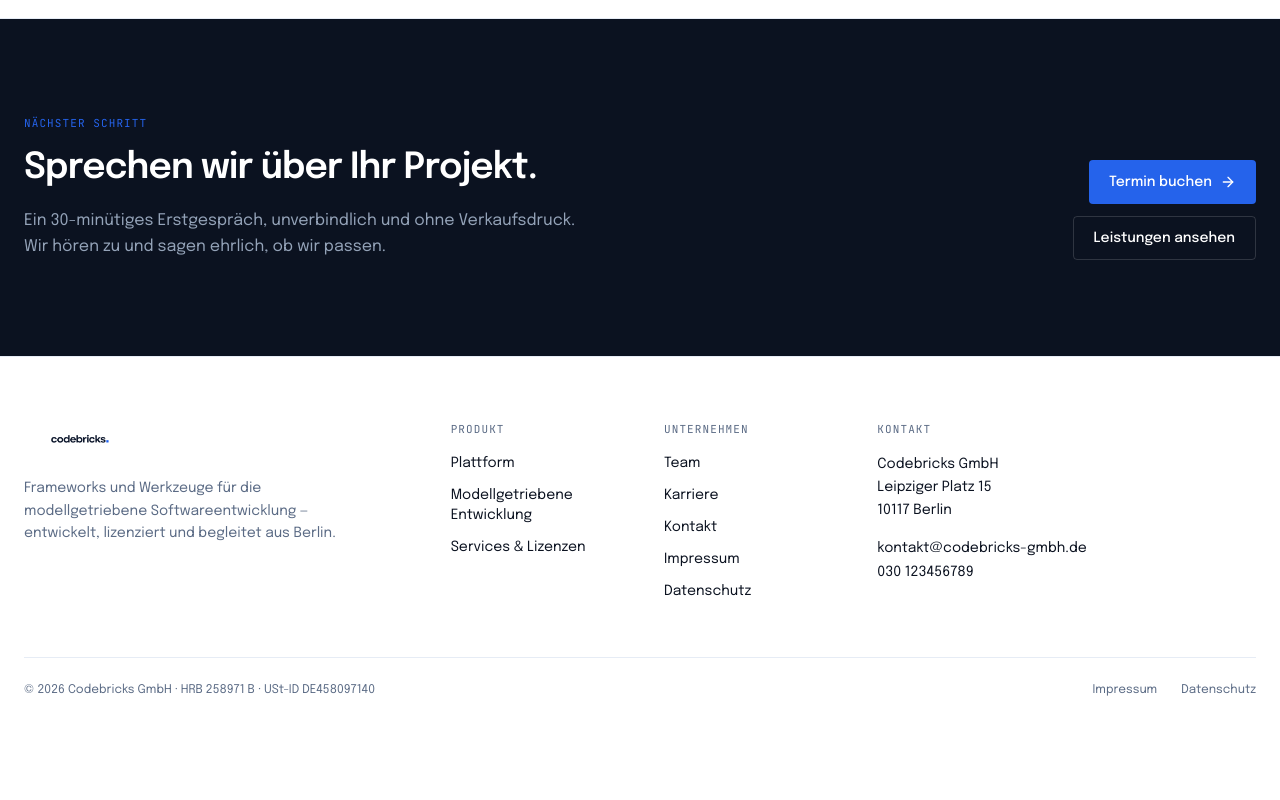
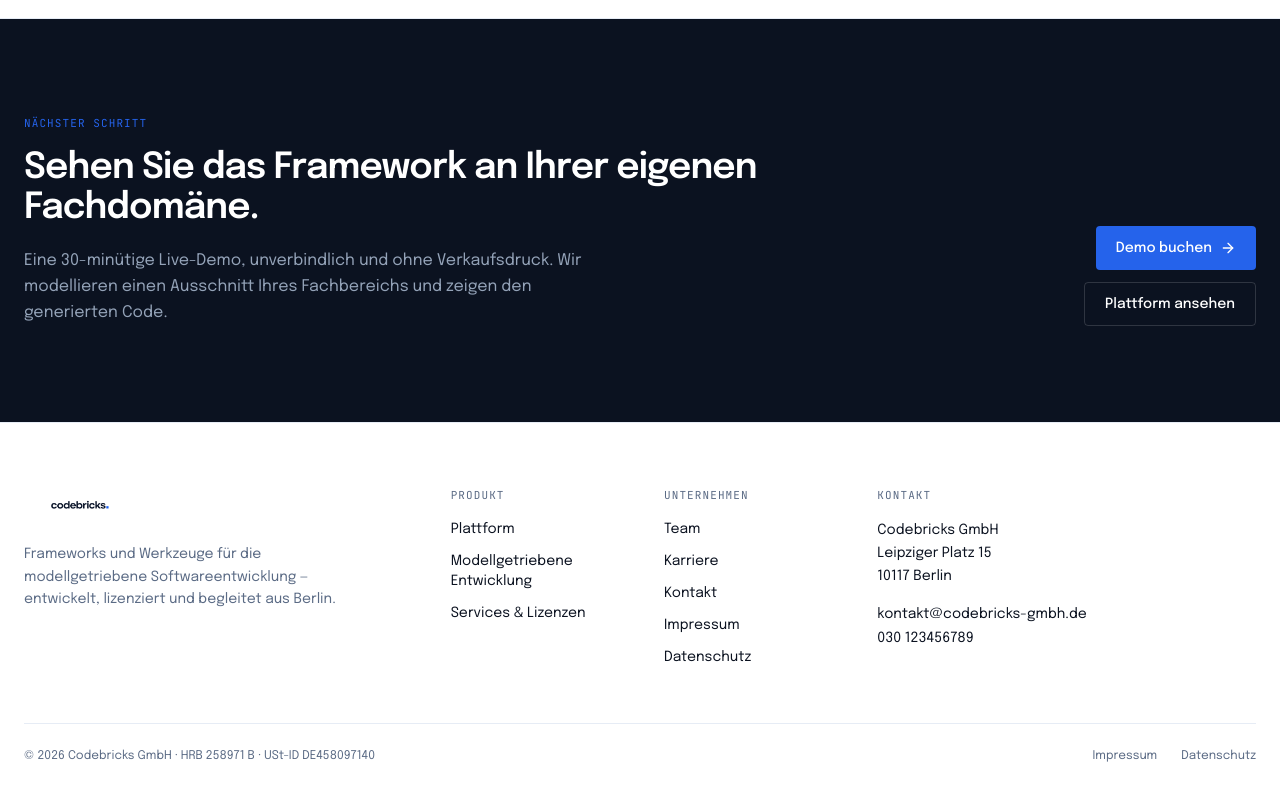
Before and after one commit to darklobster9512/codebricks, a React (Vite) app: page / in a window 1280 px wide. Shown: the part 3782-4582 px from the top of the page. Before the commit the page ends 4544 px from the top, so only its background shows below. Built offline with nearby package versions, Linux system fonts and the light colour scheme.

Commit message:
Changes
Co-authored-by: darklobster9512 <301748244+darklobster9512@users.noreply.github.com>

```diff
--- a/src/components/limex/CTABand.tsx
+++ b/src/components/limex/CTABand.tsx
@@ -11,12 +11,12 @@ interface Props {
 }
 
 const CTABand = ({
-  title = 'Sprechen wir über Ihr Projekt.',
-  intro = 'Ein 30-minütiges Erstgespräch, unverbindlich und ohne Verkaufsdruck. Wir hören zu und sagen ehrlich, ob wir passen.',
-  primaryLabel = 'Termin buchen',
+  title = 'Sehen Sie das Framework an Ihrer eigenen Fachdomäne.',
+  intro = 'Eine 30-minütige Live-Demo, unverbindlich und ohne Verkaufsdruck. Wir modellieren einen Ausschnitt Ihres Fachbereichs und zeigen den generierten Code.',
+  primaryLabel = 'Demo buchen',
   primaryTo = '/kontakt',
-  secondaryLabel = 'Leistungen ansehen',
-  secondaryTo = '/beratung',
+  secondaryLabel = 'Plattform ansehen',
+  secondaryTo = '/plattform',
 }: Props) => (
   <section className="border-t border-[#E6ECF5] bg-[#0B1220]">
     <div className="mx-auto max-w-7xl px-6 py-20 lg:py-24">
```
